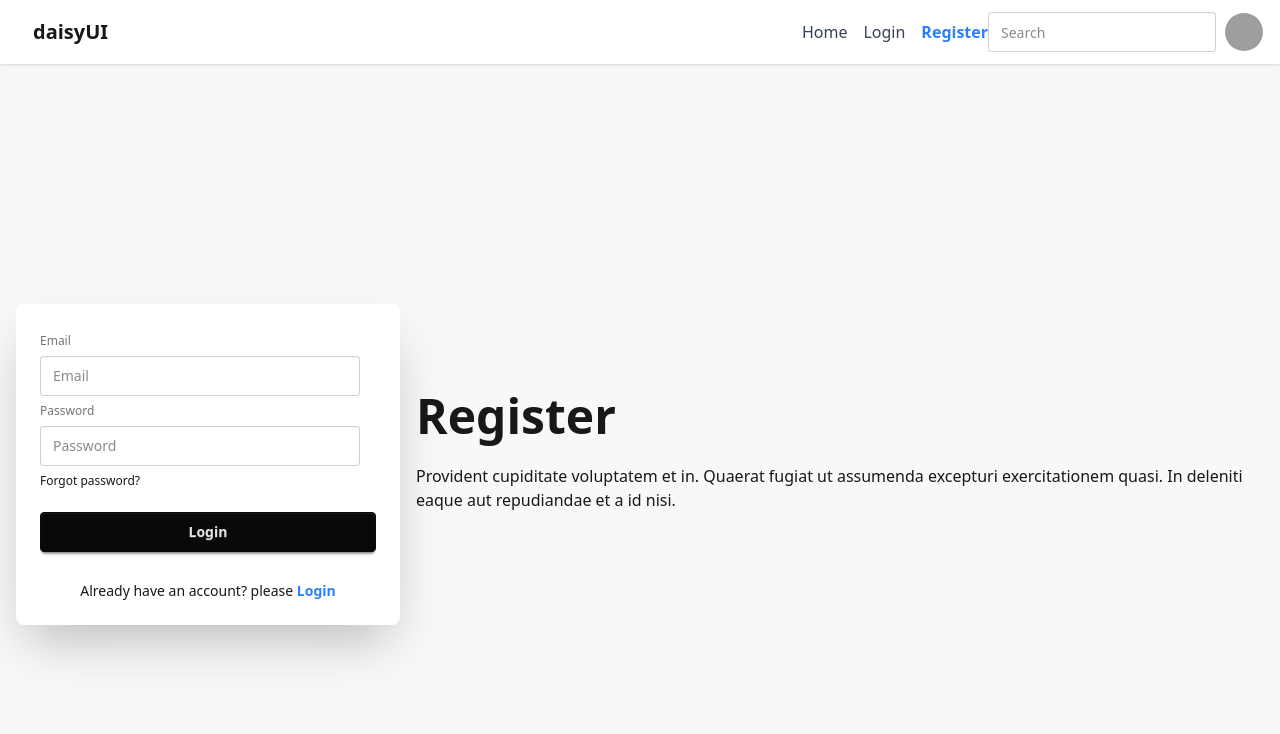
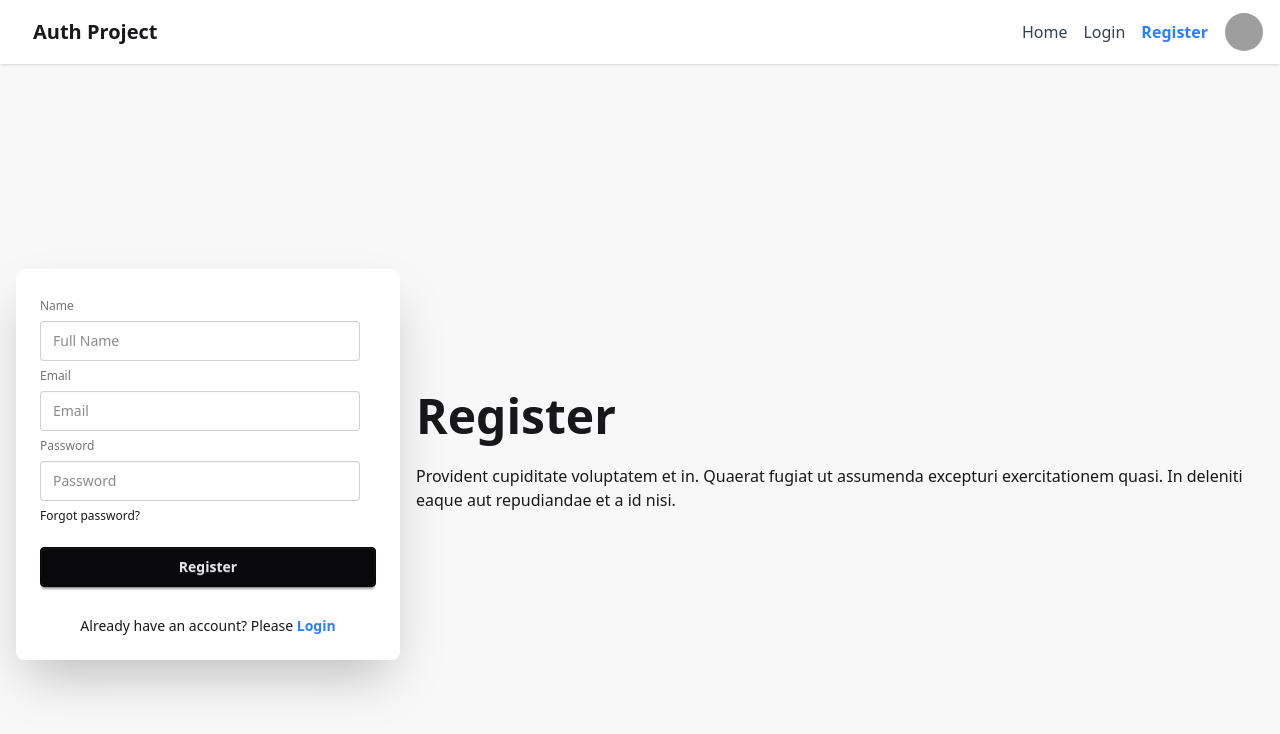
Before and after one commit to atikmahmud482/react2, a React (Vite) app in the folder auth-project/: page /register in a window 1280 px wide. Shown: the top 734 px of the page. Built offline with nearby package versions, Linux system fonts and the light colour scheme; grey boxes are pictures that could not be loaded.

Commit message:
video 51-2

```diff
--- a/auth-project/src/components/Navbar.jsx
+++ b/auth-project/src/components/Navbar.jsx
@@ -4,11 +4,11 @@ const Navbar = () => {
   return (
     <div className="navbar bg-base-100 shadow-sm px-4">
       <div className="flex-1">
-        <a className="btn btn-ghost text-xl">daisyUI</a>
+        <a className="btn btn-ghost text-xl">Auth Project</a>
       </div>
 
       {/* Navigation Links */}
-      <div className="flex gap-4">
+      <div className="flex gap-4 px-4">
         <NavLink
           to="/"
           className={({ isActive }) =>
@@ -34,11 +34,11 @@ const Navbar = () => {
 
       {/* Search & Profile Section */}
       <div className="flex items-center gap-2">
-        <input
+        {/* <input
           type="text"
           placeholder="Search"
           className="input input-bordered w-24 md:w-auto"
-        />
+        /> */}
 
         {/* Profile Dropdown */}
         <div className="dropdown dropdown-end">
--- a/auth-project/src/components/Register.jsx
+++ b/auth-project/src/components/Register.jsx
@@ -1,10 +1,12 @@
 const Register = () => {
   const handleRegister = (e) => {
     e.preventDefault();
+    const name = e.target.name.value;
     const email = e.target.email.value;
     const pass = e.target.pass.value;
-    console.log(email, pass);
+    console.log(name, email, pass);
   };
+
   return (
     <div>
       <form onSubmit={handleRegister}>
@@ -21,30 +23,49 @@ const Register = () => {
             <div className="card bg-base-100 w-full max-w-sm shrink-0 shadow-2xl">
               <div className="card-body">
                 <fieldset className="fieldset">
+                  {/* Name Field */}
+                  <label className="fieldset-label">Name</label>
+                  <input
+                    type="text"
+                    name="name"
+                    className="input"
+                    placeholder="Full Name"
+                    required
+                  />
+
+                  {/* Email Field */}
                   <label className="fieldset-label">Email</label>
                   <input
                     type="email"
                     name="email"
                     className="input"
                     placeholder="Email"
+                    required
                   />
+
+                  {/* Password Field */}
                   <label className="fieldset-label">Password</label>
                   <input
                     type="password"
                     name="pass"
                     className="input"
                     placeholder="Password"
+                    required
                   />
+
+                  {/* Forgot Password Link */}
                   <div>
                     <a className="link link-hover">Forgot password?</a>
                   </div>
-                  <button className="btn btn-neutral mt-4">Login</button>
+
+                  {/* Register Button */}
+                  <button className="btn btn-neutral mt-4">Register</button>
                 </fieldset>
 
-                {/* "New Here?" Section */}
+                {/* "Already have an account?" Section */}
                 <div className="mt-4 text-center">
                   <p>
-                    Already have an account? please{" "}
+                    Already have an account? Please{" "}
                     <a href="/login" className="text-blue-500 font-semibold">
                       Login
                     </a>
```
